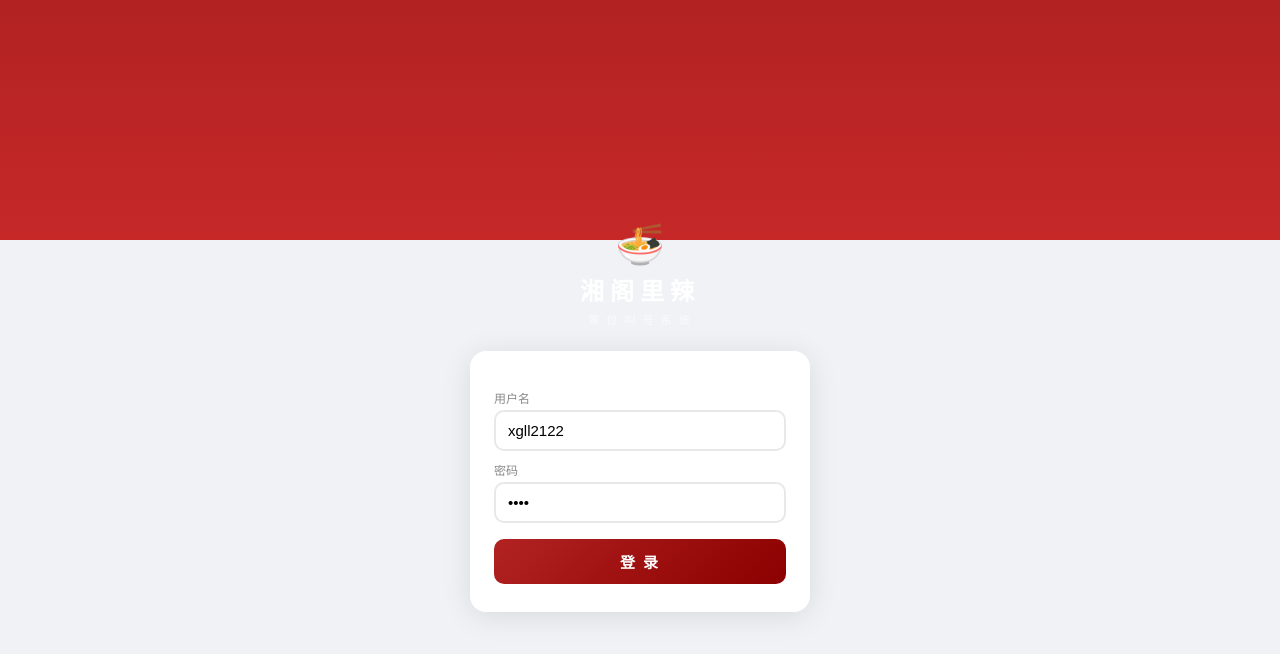
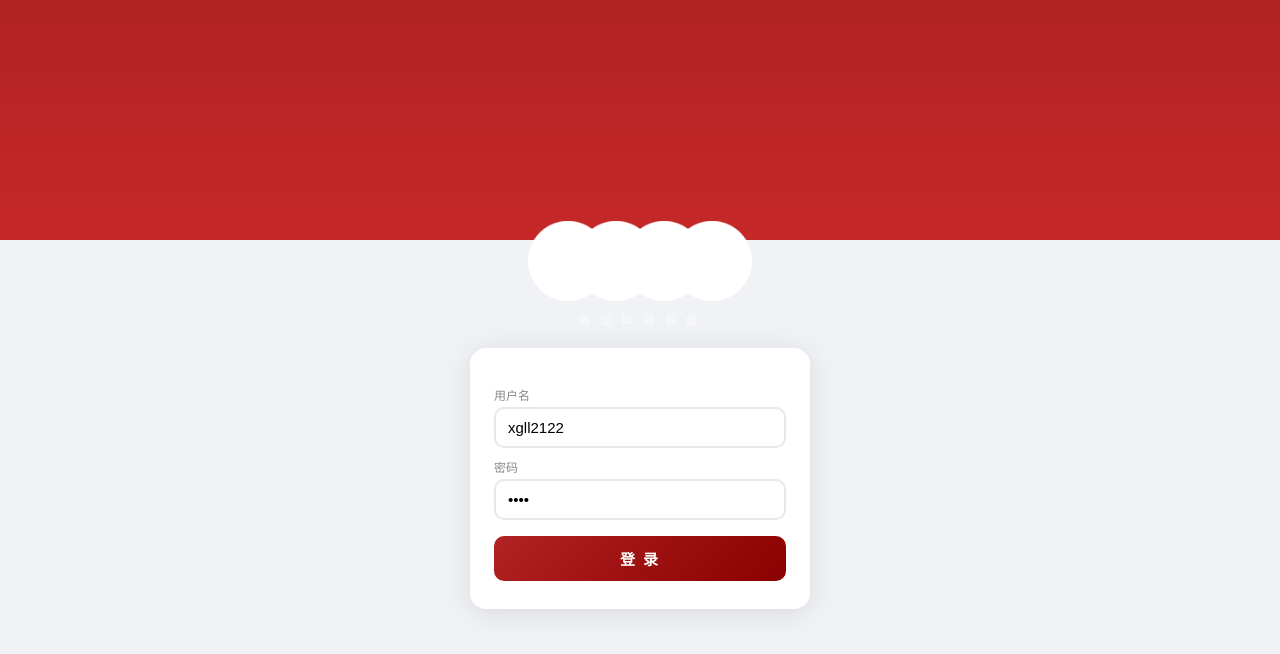
Before and after one commit to dh64ntp7fz-droid/queue-system, a website: page public/index.html in a window 1280 px wide. Drawn offline with Linux system fonts and the light colour scheme.

Commit message:
登录页+主界面左上角添加透明logo

```diff
--- a/public/index.html
+++ b/public/index.html
@@ -12,10 +12,9 @@ body{font-family:-apple-system,BlinkMacSystemFont,"PingFang SC","Microsoft YaHei
 /* 登录页 */
 .login-page{position:fixed;inset:0;z-index:300;background:linear-gradient(180deg,#B22222 0%,#C62828 30%,#f0f2f5 30%);display:flex;flex-direction:column;align-items:center;justify-content:center;padding:20px;transition:opacity .3s}
 .login-page.hide{opacity:0;pointer-events:none}
-.login-logo{padding:30px 0 24px;color:#fff;text-align:center}
-.login-logo .icon{font-size:40px;display:block;margin-bottom:4px}
-.login-logo h1{font-size:24px;font-weight:800;letter-spacing:6px}
-.login-logo .sub{font-size:11px;opacity:.65;margin-top:4px;letter-spacing:2px}
+.login-logo{padding:30px 0 20px;text-align:center}
+.login-logo img{height:80px;display:block;margin:0 auto 10px;filter:brightness(0) invert(1)}
+.login-logo .sub{font-size:12px;opacity:.75;letter-spacing:3px;color:#fff}
 .login-card{background:#fff;border-radius:16px;padding:28px 24px;width:100%;max-width:340px;box-shadow:0 4px 30px rgba(0,0,0,.1);text-align:center}
 .login-card label{display:block;font-size:12px;color:#888;text-align:left;margin:10px 0 4px}
 .login-card input{width:100%;padding:10px 12px;border:2px solid #e8e8e8;border-radius:10px;font-size:15px;outline:none;transition:border-color .2s}
@@ -26,6 +25,8 @@ body{font-family:-apple-system,BlinkMacSystemFont,"PingFang SC","Microsoft YaHei
 .login-card .btn-login.loading{opacity:.6;pointer-events:none}
 
 .hdr{background:linear-gradient(135deg,#B22222,#8B0000);color:#fff;padding:10px 14px;display:flex;align-items:center;justify-content:space-between;position:sticky;top:0;z-index:100;box-shadow:0 2px 8px rgba(0,0,0,.15)}
+.hdr-l{display:flex;align-items:center;gap:8px}
+.hdr-l img{height:32px;filter:brightness(0) invert(1)}
 .hdr h1{font-size:16px;font-weight:700}
 .hdr .v{font-size:9px;opacity:.5}
 .hdr .sub{font-size:11px;opacity:.85;margin-top:2px}
@@ -136,8 +137,7 @@ body{font-family:-apple-system,BlinkMacSystemFont,"PingFang SC","Microsoft YaHei
 <!-- 登录页 -->
 <div class="login-page" id="loginPage">
   <div class="login-logo">
-    <span class="icon">🍜</span>
-    <h1>湘阁里辣</h1>
+    <img src="logo.png" alt="湘阁里辣">
     <div class="sub">等 位 叫 号 系 统</div>
   </div>
   <div class="login-card">
@@ -151,7 +151,10 @@ body{font-family:-apple-system,BlinkMacSystemFont,"PingFang SC","Microsoft YaHei
 </div>
 
 <div class="hdr">
-  <div><h1>湘阁里辣 · 等位叫号 <span class="v">v2.8</span></h1><div class="sub" id="storeLabel">🔄 连接中...</div></div>
+  <div class="hdr-l">
+    <img src="logo.png" alt="湘阁里辣">
+    <div><h1>湘阁里辣 · 等位叫号 <span class="v">v2.8</span></h1><div class="sub" id="storeLabel">🔄 连接中...</div></div>
+  </div>
   <div class="hbtns"><button onclick="showSettings()">⚙️</button></div>
 </div>
 
--- a/server.js
+++ b/server.js
@@ -60,9 +60,9 @@ function getTypeName(type) {
 
 app.use(cors());
 app.use(express.json());
-// 静态文件：主管理页面重定向到 public/
+// 静态文件
 app.get('/', (req, res) => res.sendFile(path.join(__dirname, 'public', 'index.html')));
-app.use('/public', express.static(path.join(__dirname, 'public')));
+app.use(express.static(path.join(__dirname, 'public')));
 
 // ── SSE 通知 ──
 function notifyAll(event, data) {
```
Also changed, not shown: public/logo.png (added).
